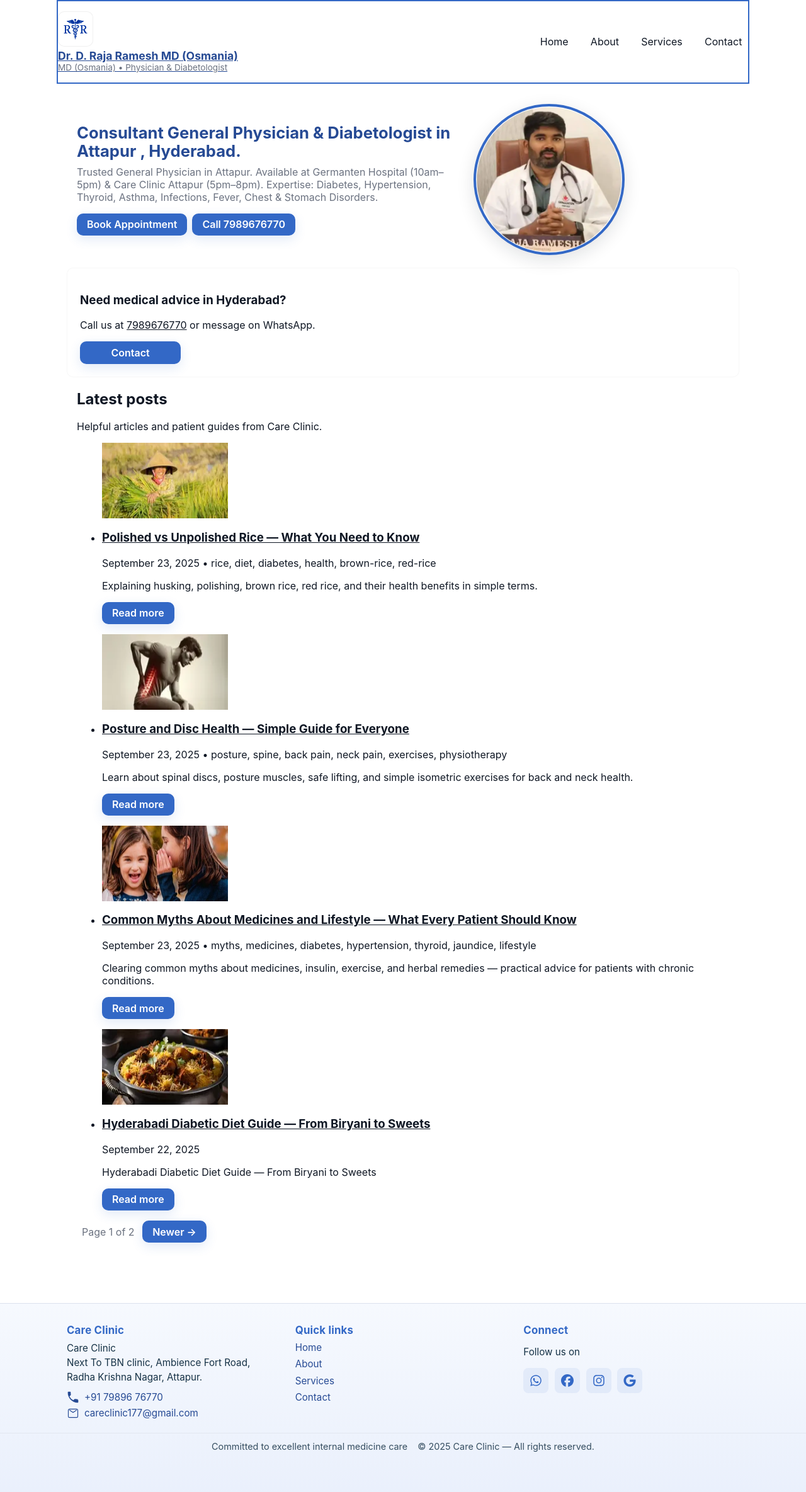
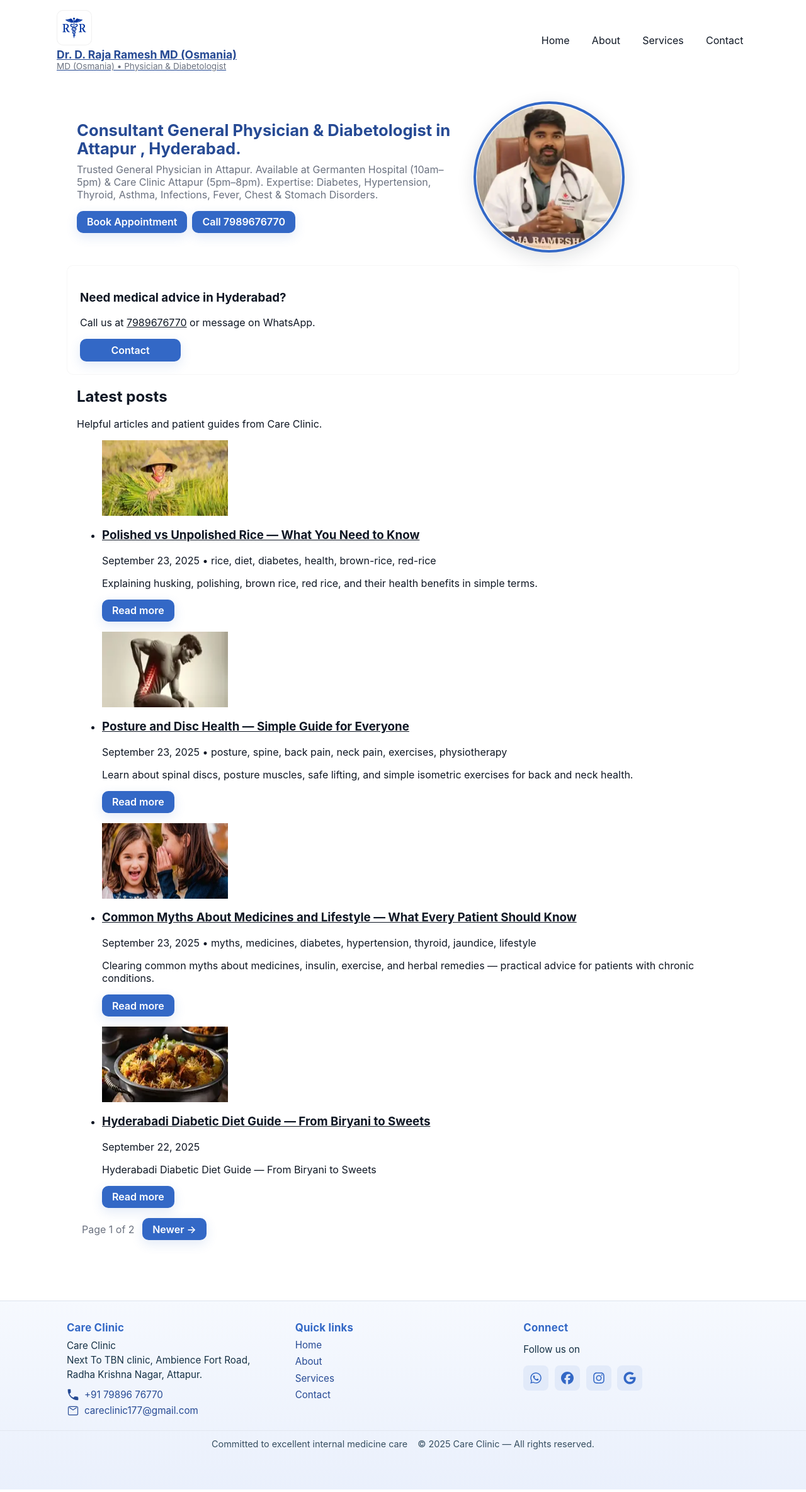
Before and after one commit to drrajarameshd/rr, a Jekyll site: the page built from index.html, in a window 1280 px wide. Shown: the whole page at 63% size. Built offline with Jekyll 4.4.1, drawn with Linux system fonts in a browser that asks for light colours; the list of posts is cut into pages by our own code.

Commit message:
Update style.css

```diff
--- a/assets/css/style.css
+++ b/assets/css/style.css
@@ -45,7 +45,7 @@
 :where(a,button,input,textarea,select):focus{outline:3px solid color-mix(in srgb, var(--primary) 20%, white);outline-offset:2px}
 
 /* ========= HEADER / BRAND ========= */
-.header-inner{display:flex;align-items:center;justify-content:space-between;padding:1rem 0;gap:1rem;border:2px solid var(--primary)}
+.header-inner{display:flex;align-items:center;justify-content:space-between;padding:1rem 0;gap:1rem}
 .hero-mobile-card{display:none;box-sizing:border-box} }
 .brand{display:flex;align-items:center;gap:.75rem;text-decoration:none;color:inherit}
 .logo{width:56px;height:56px;border-radius:10px;background:#fff;border:1px solid rgba(0,0,0,.06);padding:8px;display:inline-flex;align-items:center;justify-content:center;flex-shrink:0}
```
